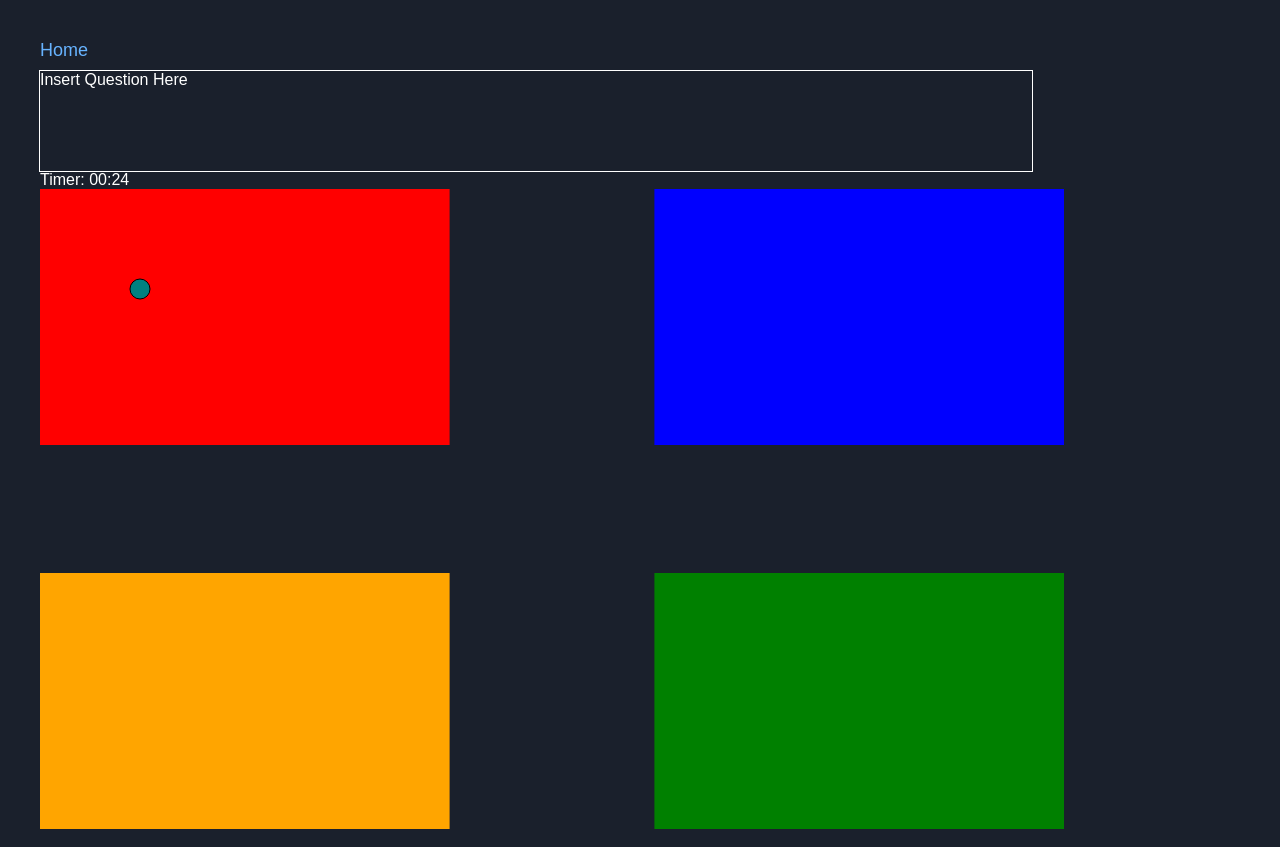
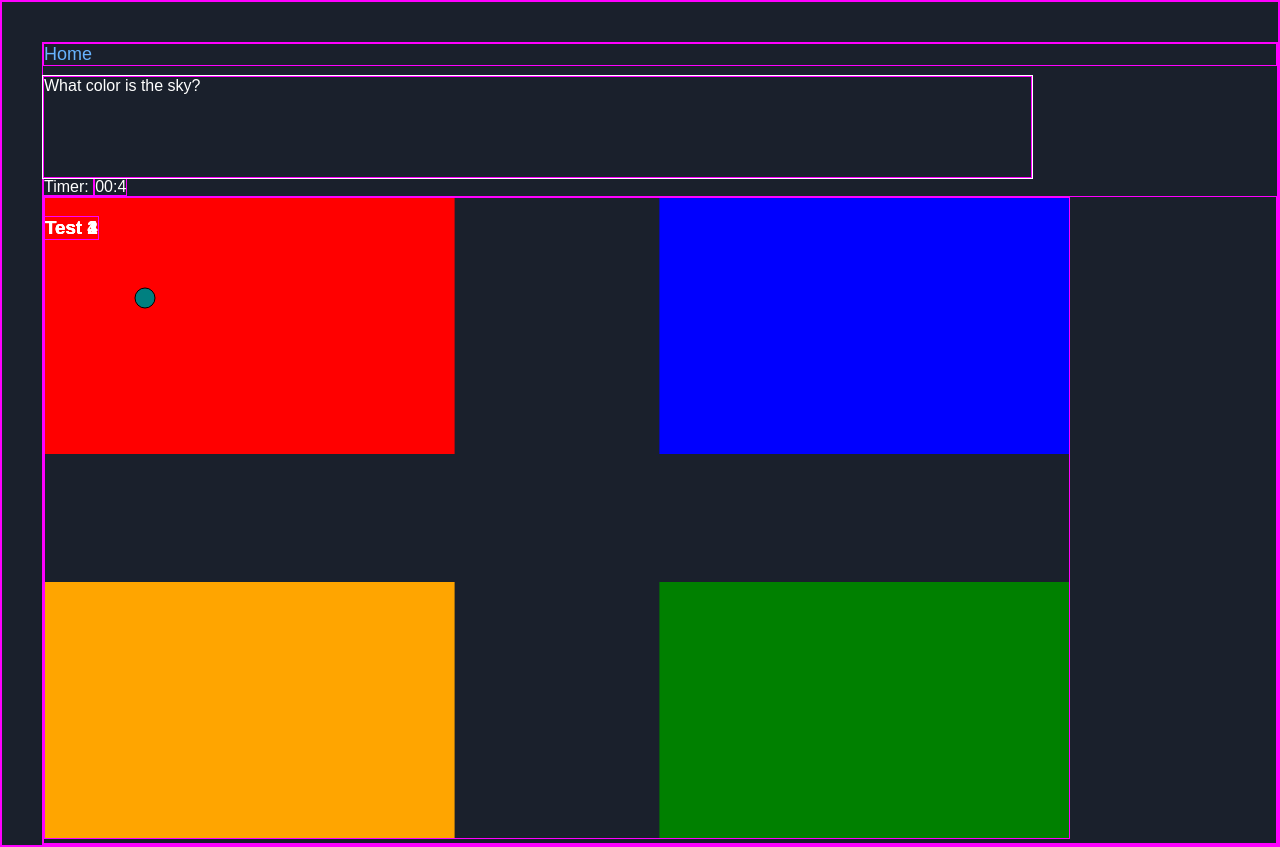
Before and after one commit to yyang594/CSE-312-Project, a Flask app: page /game in a window 1280 px wide. Run offline with Flask 3, Linux system fonts and the light colour scheme.

Commit message:
saving changes for pull

```diff
--- a/app/static/CSS/game.css
+++ b/app/static/CSS/game.css
@@ -1,5 +1,5 @@
-/* Debugging purposes - Will outline every element in magenta
- * { border: 1px solid Magenta; }*/
+/* Debugging purposes - Will outline every element in magenta*/
+* { border: 1px solid Magenta; }
 
 #Canvas{
     /*Top right bottom left*/
@@ -13,3 +13,7 @@
     margin: 0% 0% 0% 0%;
 
 }
+
+.question{
+    position: absolute;
+}
--- a/app/static/JS/game.js
+++ b/app/static/JS/game.js
@@ -1,5 +1,7 @@
 const canvas = document.getElementById("Canvas");
 const ctx = canvas.getContext("2d");
+
+const questionDisplay = document.getElementById("questionBox");
 
 let playerX = 100;
 let playerY = 100;
@@ -8,24 +10,40 @@ const speed = 3;
 
 const keysPressed = new Set();
 
+//Format: [Question]: [Answer1, Answer2, Answer3, Answer4, Solution]
+questionSet = {
+    "What is 1 + 1?": ["1", "2", "3", "4", "2"],
+    "What color is the sky?": ["magenta", "blue", "hot pink", "green", "blue"],
+    "What produces light?": ["Moon", "Concrete", "Leaf", "Sun", "Sun"]
+}
+questionDisplay.innerHTML = getRandomKey(questionSet)
+
 canvas.height = window.innerHeight * 0.80;
 canvas.width = window.innerWidth * 0.80;
 
 //Timer
 //Change maxTime to change countdown
 const timer = document.getElementById("timer")
-var maxTime = 30
+var maxTime = 5
 var totalTime = maxTime
 setInterval(function () {
     totalTime -= 1
     timer.innerHTML = "00:" + totalTime
     if (totalTime == 0){
         totalTime = maxTime
+        questionDisplay.innerHTML = getRandomKey(questionSet)
+
         //Debugging purposes
         console.log(`You are at position: (${playerX},${playerY})`)
         console.log(`You have chosen: (${ctx.getImageData(playerX, playerY, 1, 1).data})`)
     }
 }, 1000);
+
+function getRandomKey(dict) {
+    const keys = Object.keys(dict);
+    const randomIndex = Math.floor(Math.random() * keys.length);
+    return keys[randomIndex];
+}
 
 function drawCircle() {
     ctx.beginPath();
--- a/app/templates/game.html
+++ b/app/templates/game.html
@@ -8,7 +8,13 @@
     <div id = "questionBox">Insert Question Here</div>
     <span>Timer: </span><span id="timer">00:30</span>
     <br>
-    <canvas id="Canvas"></canvas>
+    <div>
+        <h3 id = "q1" class = "question">Test 1</h3>
+        <h3 id = "q2" class = "question">Test 2</h3>
+        <h3 id = "q3" class = "question">Test 3</h3>
+        <h3 id = "q4" class = "question">Test 4</h3>
+        <canvas id="Canvas"></canvas>
+    </div>
 
     <script src="{{ url_for('static', filename='JS/game.js') }}"></script>
 {% endblock %}
--- a/requirements.txt
+++ b/requirements.txt
@@ -2,3 +2,4 @@ flask
 pymongo
 python-dotenv
 bcrypt
+wtforms
```
